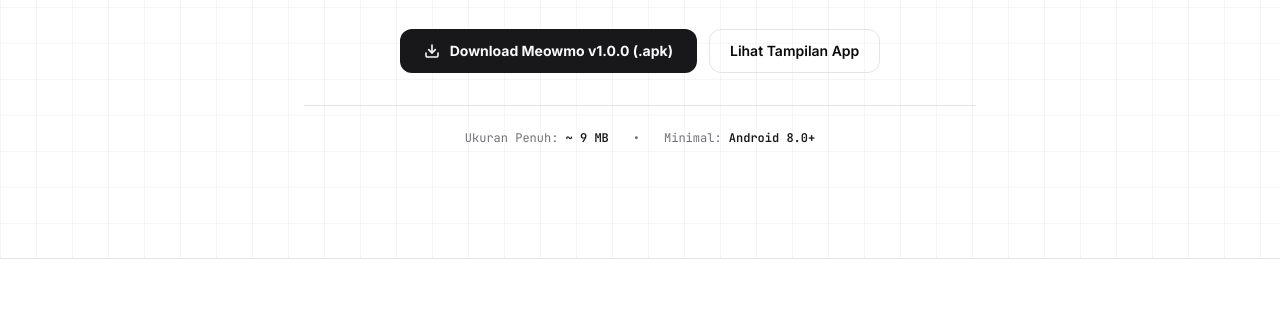
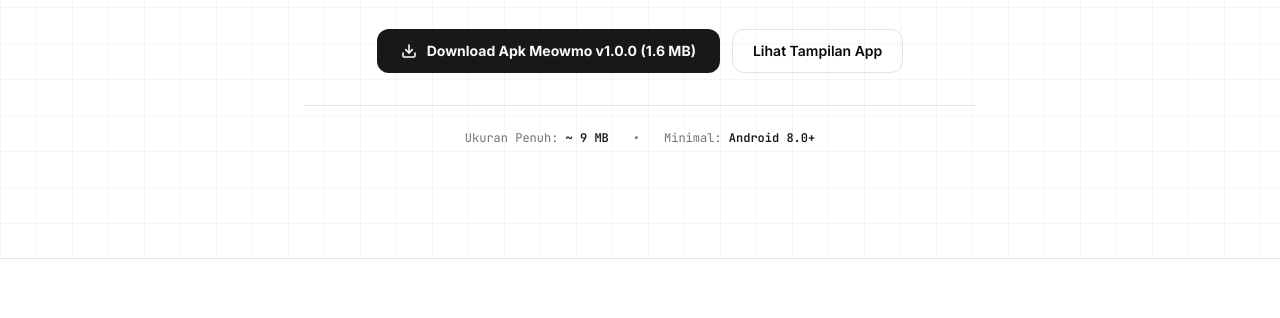
Before and after one commit to frmnxhken/Meowmo, a plain HTML site: page index.html in a window 1280 px wide. Shown: the part 482-800 px from the top of the page. Drawn offline with nearby package versions, Linux system fonts and the light colour scheme.

Commit message:
Update info size apk

```diff
--- a/index.html
+++ b/index.html
@@ -183,7 +183,7 @@
                     <button type="button" onclick="downloadApk()"
                         class="w-full sm:w-auto h-11 px-6 rounded-xl sh-btn-primary text-sm font-bold flex items-center justify-center gap-2.5 cursor-pointer">
                         <svg class="w-4 h-4"><use href="#download"/></svg>
-                        <span>Download Meowmo v1.0.0 (.apk)</span>
+                        <span>Download Apk Meowmo v1.0.0 (1.6 MB)</span>
                     </button>
                     <a href="#pratinjau"
                         class="w-full sm:w-auto h-11 px-5 rounded-xl sh-btn-outline text-sm font-semibold flex items-center justify-center">
```
